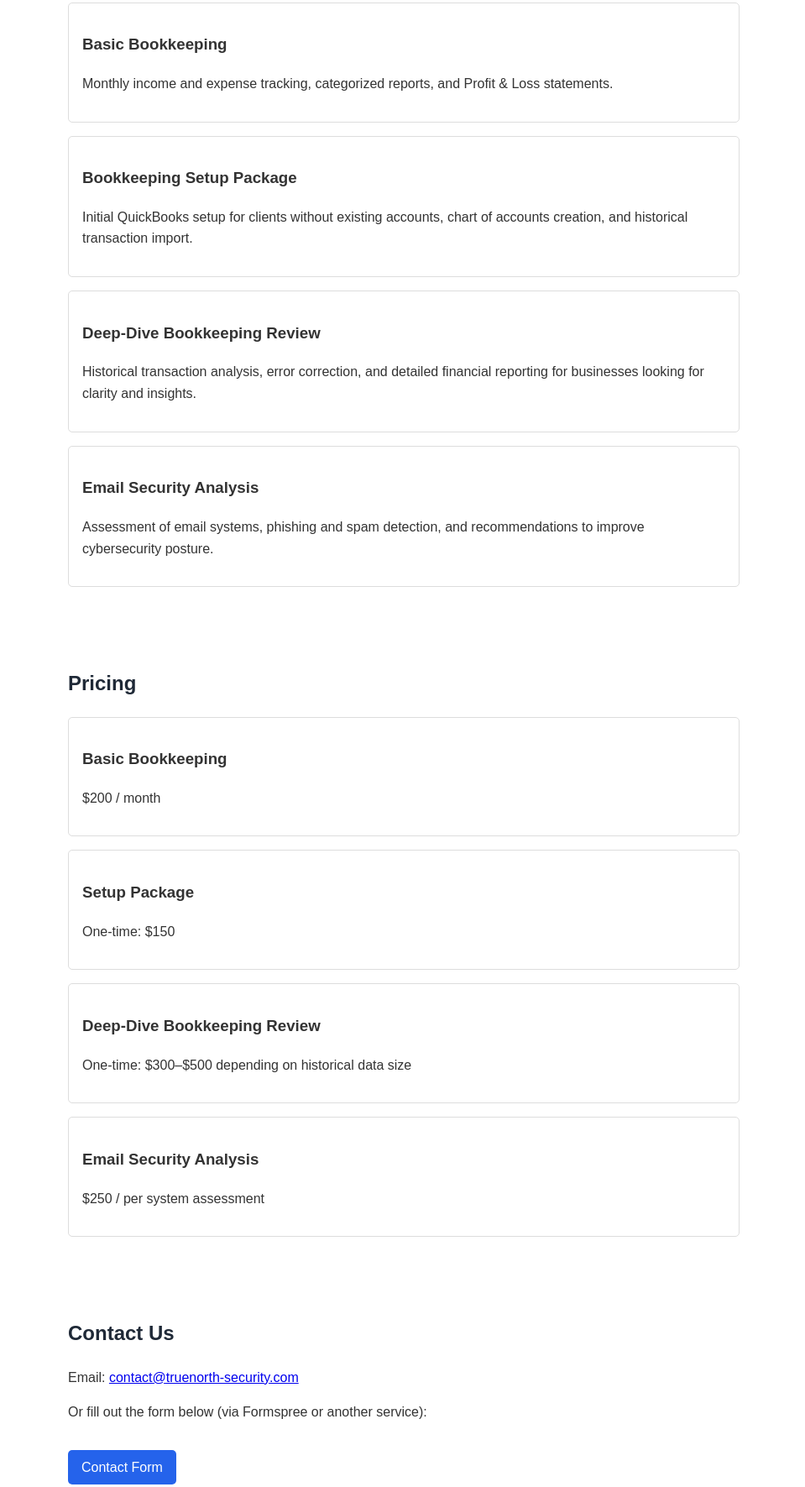
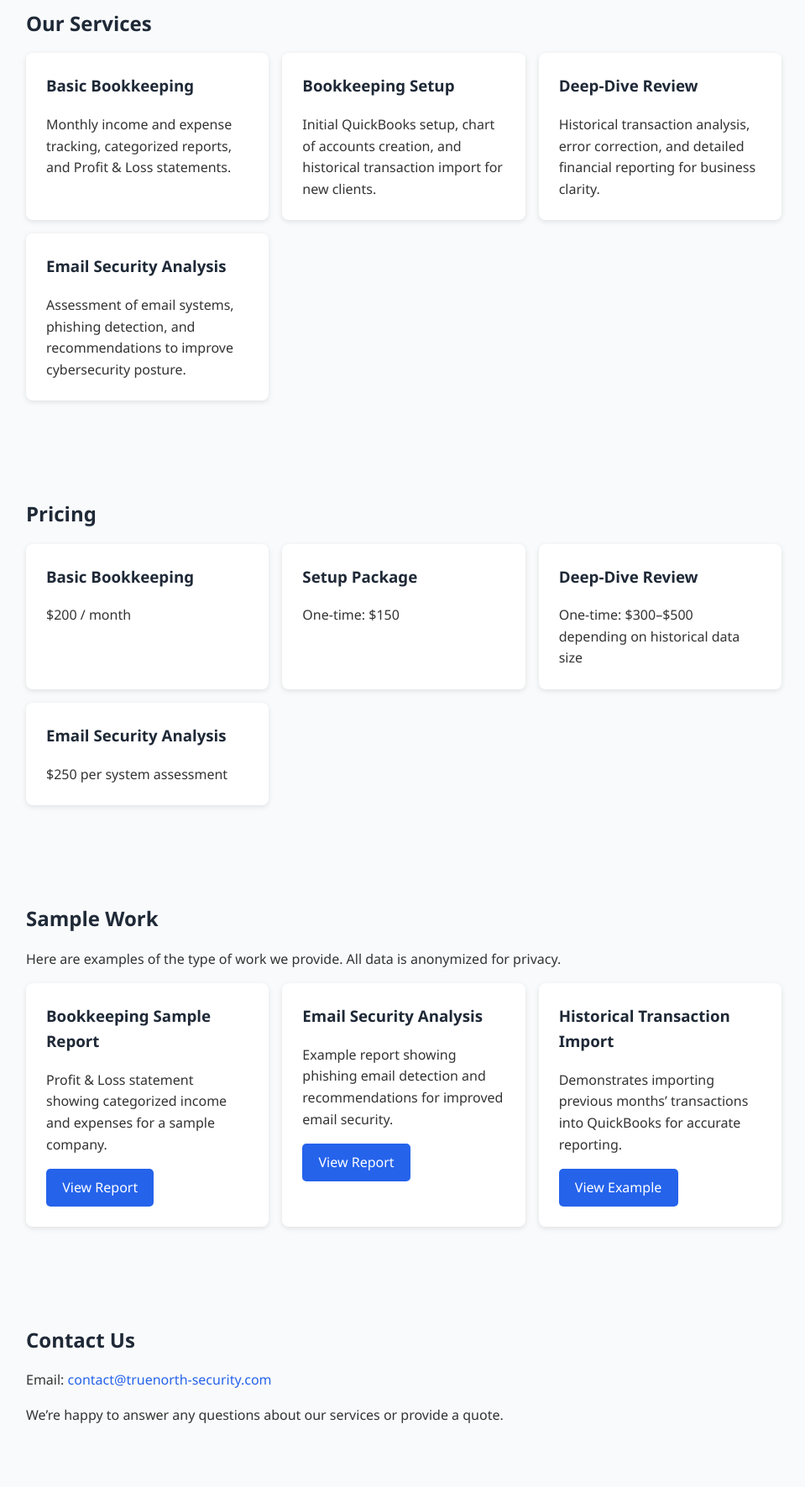
Before and after one commit to burnsie/tnswebsite, a plain HTML site: page index.html in a window 1280 px wide. Shown: the part 329-2100 px from the top of the page at 84% size, without its empty margins (159-1118 px from the left). Drawn offline with Linux system fonts and the light colour scheme.

Commit message:
Refactor index.html for improved layout and design
Updated the layout and styling of the index.html file to improve the design and structure of the services, pricing, and portfolio sections.

```diff
--- a/index.html
+++ b/index.html
@@ -5,14 +5,30 @@
   <meta name="viewport" content="width=device-width, initial-scale=1.0">
   <title>TrueNorth Security</title>
   <style>
-    body { font-family: Arial, sans-serif; margin:0; padding:0; line-height:1.6; color:#333; }
-    header { background:#1f2937; color:#fff; padding:2rem 1rem; text-align:center; }
-    nav a { color:#fff; margin:0 1rem; text-decoration:none; font-weight:bold; }
-    section { padding:2rem 1rem; max-width:800px; margin:0 auto; }
-    h2 { color:#1f2937; margin-top:1rem; }
-    .service, .pricing { border:1px solid #ddd; padding:1rem; margin:1rem 0; border-radius:5px; }
-    footer { background:#f3f4f6; text-align:center; padding:1rem; margin-top:2rem; font-size:0.9rem; }
-    a.button { display:inline-block; padding:0.5rem 1rem; background:#2563eb; color:#fff; border-radius:5px; text-decoration:none; margin-top:1rem; }
+    /* General */
+    body { font-family: 'Segoe UI', Arial, sans-serif; margin:0; padding:0; line-height:1.6; color:#333; background:#f9fafb; scroll-behavior: smooth; }
+    a { text-decoration:none; color:#2563eb; }
+    section { padding:3rem 1rem; max-width:900px; margin:0 auto; }
+    h2 { color:#1f2937; margin-bottom:1rem; }
+
+    /* Header */
+    header { background:#111827; color:#fff; padding:2rem 1rem 4rem 1rem; text-align:center; position:sticky; top:0; z-index:1000; }
+    header nav a { margin:0 1rem; font-weight:bold; color:#fff; }
+    header h1 { margin-bottom:0.5rem; font-size:2.5rem; }
+
+    /* Cards */
+    .card-container { display:grid; grid-template-columns:repeat(auto-fit,minmax(250px,1fr)); gap:1rem; }
+    .card { background:#fff; border-radius:8px; padding:1.5rem; box-shadow:0 2px 6px rgba(0,0,0,0.1); transition: transform 0.2s; }
+    .card:hover { transform: translateY(-5px); }
+    .card h3 { margin-top:0; color:#1f2937; }
+    .card p { margin:0.5rem 0 0; }
+
+    /* Buttons */
+    .button { display:inline-block; padding:0.6rem 1.2rem; background:#2563eb; color:#fff; border-radius:5px; margin-top:1rem; transition: background 0.2s; }
+    .button:hover { background:#1d4ed8; }
+
+    /* Footer */
+    footer { background:#e5e7eb; text-align:center; padding:1.5rem; font-size:0.9rem; margin-top:2rem; }
   </style>
 </head>
 <body>
@@ -23,55 +39,81 @@
   <nav>
     <a href="#services">Services</a>
     <a href="#pricing">Pricing</a>
+    <a href="#portfolio">Portfolio</a>
     <a href="#contact">Contact</a>
   </nav>
 </header>
 
 <section id="services">
   <h2>Our Services</h2>
-  <div class="service">
+  <div class="card-container">
+    <div class="card">
       <h3>Basic Bookkeeping</h3>
       <p>Monthly income and expense tracking, categorized reports, and Profit & Loss statements.</p>
     </div>
-  <div class="service">
-    <h3>Bookkeeping Setup Package</h3>
-    <p>Initial QuickBooks setup for clients without existing accounts, chart of accounts creation, and historical transaction import.</p>
+    <div class="card">
+      <h3>Bookkeeping Setup</h3>
+      <p>Initial QuickBooks setup, chart of accounts creation, and historical transaction import for new clients.</p>
     </div>
-  <div class="service">
-    <h3>Deep-Dive Bookkeeping Review</h3>
-    <p>Historical transaction analysis, error correction, and detailed financial reporting for businesses looking for clarity and insights.</p>
+    <div class="card">
+      <h3>Deep-Dive Review</h3>
+      <p>Historical transaction analysis, error correction, and detailed financial reporting for business clarity.</p>
     </div>
-  <div class="service">
+    <div class="card">
       <h3>Email Security Analysis</h3>
-    <p>Assessment of email systems, phishing and spam detection, and recommendations to improve cybersecurity posture.</p>
+      <p>Assessment of email systems, phishing detection, and recommendations to improve cybersecurity posture.</p>
+    </div>
   </div>
 </section>
 
 <section id="pricing">
   <h2>Pricing</h2>
-  <div class="pricing">
+  <div class="card-container">
+    <div class="card">
       <h3>Basic Bookkeeping</h3>
       <p>$200 / month</p>
     </div>
-  <div class="pricing">
+    <div class="card">
       <h3>Setup Package</h3>
       <p>One-time: $150</p>
     </div>
-  <div class="pricing">
-    <h3>Deep-Dive Bookkeeping Review</h3>
+    <div class="card">
+      <h3>Deep-Dive Review</h3>
       <p>One-time: $300–$500 depending on historical data size</p>
     </div>
-  <div class="pricing">
+    <div class="card">
       <h3>Email Security Analysis</h3>
-    <p>$250 / per system assessment</p>
+      <p>$250 per system assessment</p>
+    </div>
+  </div>
+</section>
+
+<section id="portfolio">
+  <h2>Sample Work</h2>
+  <p>Here are examples of the type of work we provide. All data is anonymized for privacy.</p>
+  <div class="card-container">
+    <div class="card">
+      <h3>Bookkeeping Sample Report</h3>
+      <p>Profit & Loss statement showing categorized income and expenses for a sample company.</p>
+      <a href="images/sample-pl-report.png" class="button" target="_blank">View Report</a>
+    </div>
+    <div class="card">
+      <h3>Email Security Analysis</h3>
+      <p>Example report showing phishing email detection and recommendations for improved email security.</p>
+      <a href="images/sample-email-analysis.png" class="button" target="_blank">View Report</a>
+    </div>
+    <div class="card">
+      <h3>Historical Transaction Import</h3>
+      <p>Demonstrates importing previous months’ transactions into QuickBooks for accurate reporting.</p>
+      <a href="images/sample-transaction-import.png" class="button" target="_blank">View Example</a>
+    </div>
   </div>
 </section>
 
 <section id="contact">
   <h2>Contact Us</h2>
   <p>Email: <a href="mailto:contact@truenorth-security.com">contact@truenorth-security.com</a></p>
-  <p>Or fill out the form below (via Formspree or another service):</p>
-  <a href="https://formspree.io/f/yourformid" class="button">Contact Form</a>
+  <p>We’re happy to answer any questions about our services or provide a quote.</p>
 </section>
 
 <footer>
```
Lines whose indentation alone changed are shown as unchanged.
